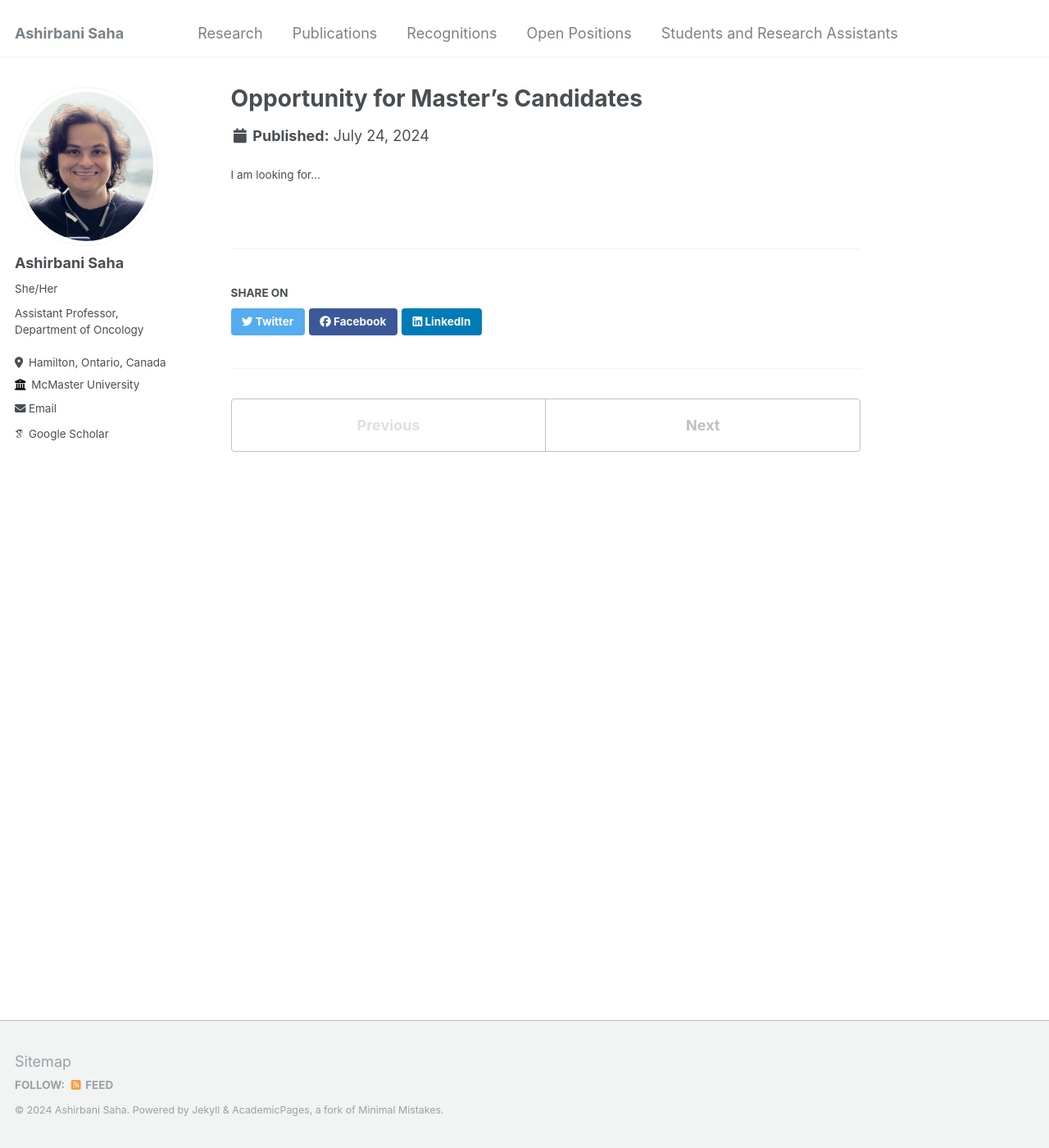
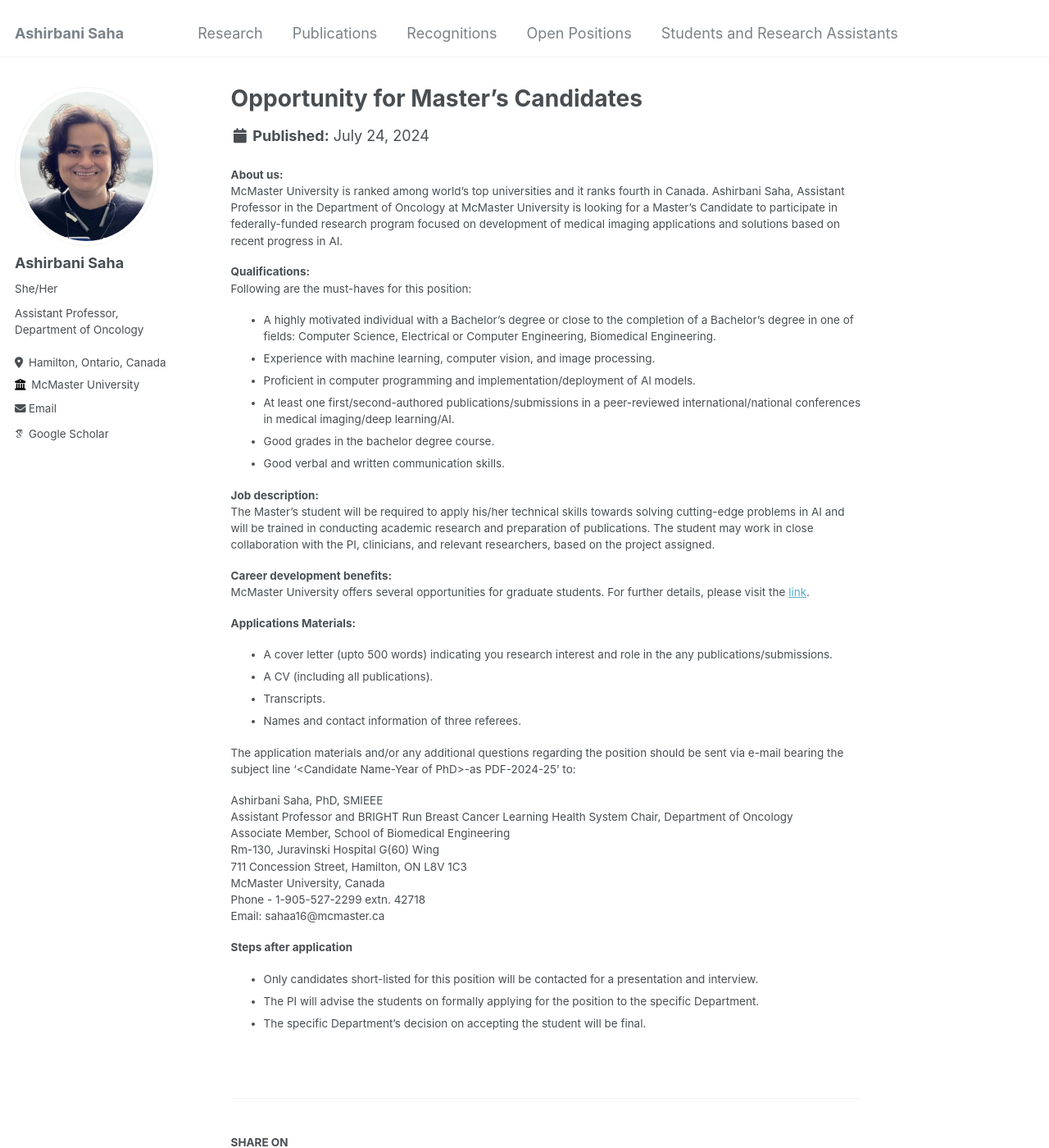
Before and after one commit to asrepo2019/ashirbanisaha, a Jekyll site: the page built from _openpositions/pos_masters_Jul-22-2024.md, in a window 1280 px wide and 1400 px high. Shown: the whole window at 82% size. Built offline with Jekyll 4.4.1, drawn with Linux system fonts in a browser that asks for light colours; some web fonts are replaced.

Commit message:
Update pos_masters_Jul-22-2024.md

```diff
--- a/_openpositions/pos_masters_Jul-22-2024.md
+++ b/_openpositions/pos_masters_Jul-22-2024.md
@@ -1,4 +1,43 @@
 ---
 title: "Opportunity for Master's Candidates"
 ---
-I am looking for...
+**About us:** <br>
+McMaster University is ranked among world's top universities and it ranks fourth in Canada. Ashirbani Saha, Assistant Professor in the Department of Oncology at McMaster University is looking for a Master's Candidate to participate in federally-funded research program focused on development of medical imaging applications and solutions based on recent progress in AI.
+
+
+**Qualifications:** <br>
+Following are the must-haves for this position:<br>
+* A highly motivated individual with a Bachelor's degree or close to the completion of a Bachelor's degree in one of fields: Computer Science, Electrical or Computer Engineering, Biomedical Engineering.
+* Experience with machine learning, computer vision, and image processing.
+* Proficient in computer programming and implementation/deployment of AI models.
+* At least one first/second-authored publications/submissions in a peer-reviewed international/national conferences in medical imaging/deep learning/AI.
+* Good grades in the bachelor degree course.
+* Good verbal and written communication skills.
+
+**Job description:**<br>
+The Master's student will be required to apply his/her technical skills towards solving cutting-edge problems in AI and will be trained in conducting academic research and preparation of publications. The student may work in close collaboration with the PI, clinicians, and relevant researchers, based on the project assigned.
+
+**Career development benefits:**
+McMaster University offers several opportunities for graduate students. For further details, please visit the [link](https://gs.mcmaster.ca/app/uploads/2019/11/postdocfellows_policy.pdf).
+
+**Applications Materials:**<br>
+* A cover letter (upto 500 words) indicating you research interest and role in the any publications/submissions.
+* A CV (including all publications).
+* Transcripts.
+* Names and contact information of three referees.
+
+The application materials and/or any additional questions regarding the position should be sent via e-mail bearing the subject line '\<Candidate Name-Year of PhD\>-as PDF-2024-25' to:
+
+Ashirbani Saha, PhD, SMIEEE<br>
+Assistant Professor and BRIGHT Run Breast Cancer Learning Health System Chair, Department of Oncology<br>
+Associate Member, School of Biomedical Engineering<br>
+Rm-130, Juravinski Hospital G(60) Wing<br>
+711 Concession Street, Hamilton, ON L8V 1C3<br>
+McMaster University, Canada<br>
+Phone - 1-905-527-2299 extn. 42718<br>
+Email: sahaa16@mcmaster.ca<br>
+
+**Steps after application**<br>
+* Only candidates short-listed for this position will be contacted for a presentation and interview.<br>
+* The PI will advise the students on formally applying for the position to the specific Department.<br>
+* The specific Department's decision on accepting the student will be final.<br>
```
